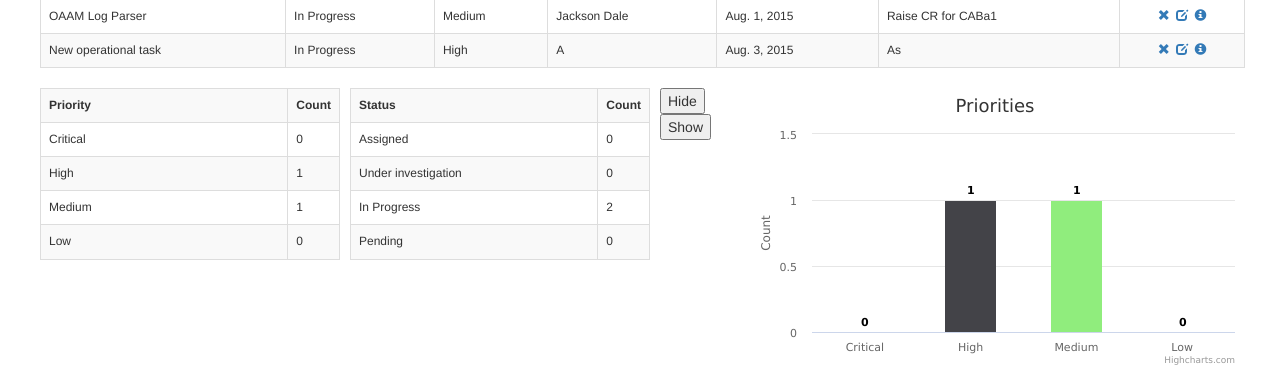
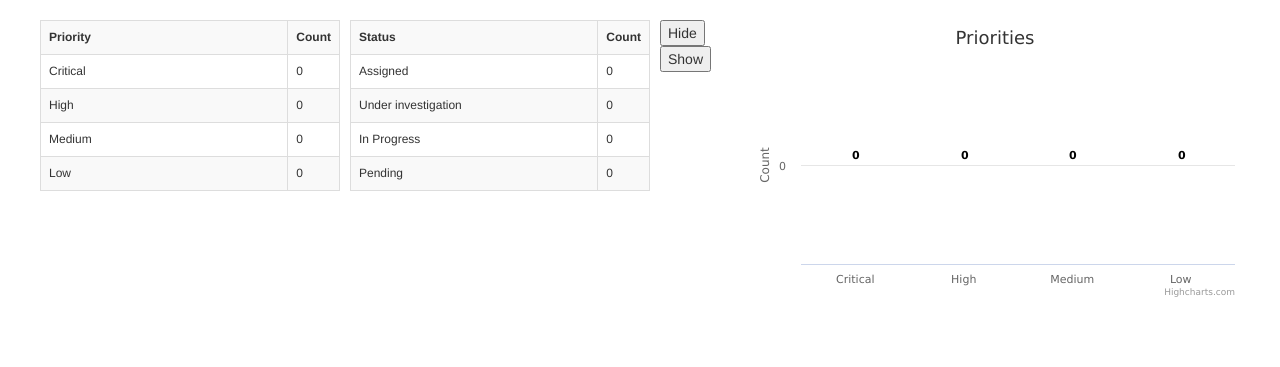
Before and after one commit to jacskon/ProdOps, a Django app: page /operations/tracker in a window 1280 px wide. Shown: the part 212-579 px from the top of the page. Run offline with Django 3.2, Linux system fonts and the light colour scheme; a user stored in the database is signed in; data comes from the database, SQL or seed files in the repository; some libraries are stand-ins or nearby versions.

Commit message:
Corrected task_type errors

```diff
--- a/blog/templates/pbi/operations_list.html
+++ b/blog/templates/pbi/operations_list.html
@@ -1,7 +1,7 @@
 {% extends "blog/../base.html" %}
 {% load staticfiles %}
 {% block menu_links %}
-    <a href="{% url 'pbi_new' task_type='operations' %}" class="top-menu"><span class="glyphicon glyphicon-plus"></span></a>
+    <a href="{% url 'pbi_new' task_type='Operations' %}" class="top-menu"><span class="glyphicon glyphicon-plus"></span></a>
 {% endblock %}
 {% block headers %}
         <script src="http://ajax.googleapis.com/ajax/libs/jquery/1.8.2/jquery.min.js"></script>
--- a/blog/templates/pbi/pbi_list.html
+++ b/blog/templates/pbi/pbi_list.html
@@ -1,7 +1,7 @@
 {% extends "blog/../base.html" %}
 {% load staticfiles %}
 {% block menu_links %}
-    <a href="{% url "pbi_new" task_type="pbi" %}" class="top-menu"><span class="glyphicon glyphicon-plus"></span></a>
+    <a href="{% url "pbi_new" task_type="PBI" %}" class="top-menu"><span class="glyphicon glyphicon-plus"></span></a>
 {% endblock %}
 {% block headers %}
         <script src="http://ajax.googleapis.com/ajax/libs/jquery/1.8.2/jquery.min.js"></script>
--- a/blog/views.py
+++ b/blog/views.py
@@ -15,7 +15,7 @@ def index(request):
 @login_required
 def post_list(request):
     pbi_task_list = Pbi.objects.all().filter(type='PBI').order_by('-modified_date')
-    operations_task_list = Pbi.objects.all().filter(type='operations').order_by('-modified_date')
+    operations_task_list = Pbi.objects.all().filter(type='Operations').order_by('-modified_date')
     posts = Post.objects.filter(published_date__lte=timezone.now()).order_by('published_date')
     return render(request, 'blog/post_list.html', {'posts': posts, 'pbi_task_list': pbi_task_list,
                                                    'operations_task_list': operations_task_list})
@@ -204,7 +204,7 @@ def pbi_view(request):
 
 @login_required
 def operations_view(request):
-    operations_tasks = Pbi.objects.all().filter(type='operations')
+    operations_tasks = Pbi.objects.all().filter(type='Operations')
     task_list = Task.objects.all()
     medium_sum = operations_tasks.filter(severity='Medium').count()
     low_sum = operations_tasks.filter(severity='Low').count()
@@ -236,9 +236,9 @@ def pbi_new(request, task_type):
             pbi.save()
             return redirect('blog.views.'+task_type+'_view')
     else:
-        if task_type == 'pbi':
+        if task_type == 'PBI':
             form = PbiForm
-        elif task_type == 'operations':
+        elif task_type == 'Operations':
             form = OperationsForm
     return render(request, 'pbi/pbi_create.html', {'form': form, 'task_type': task_type})
 
```
